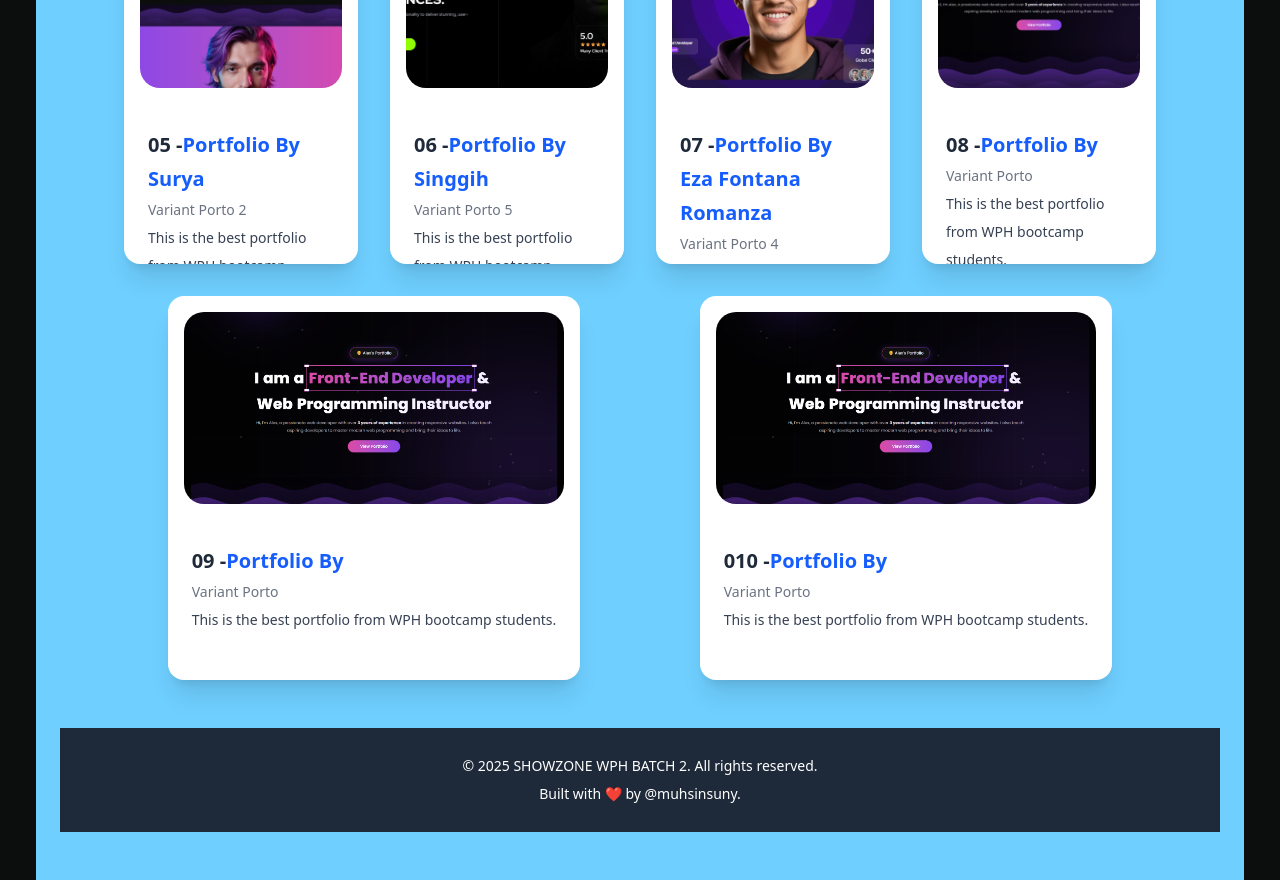
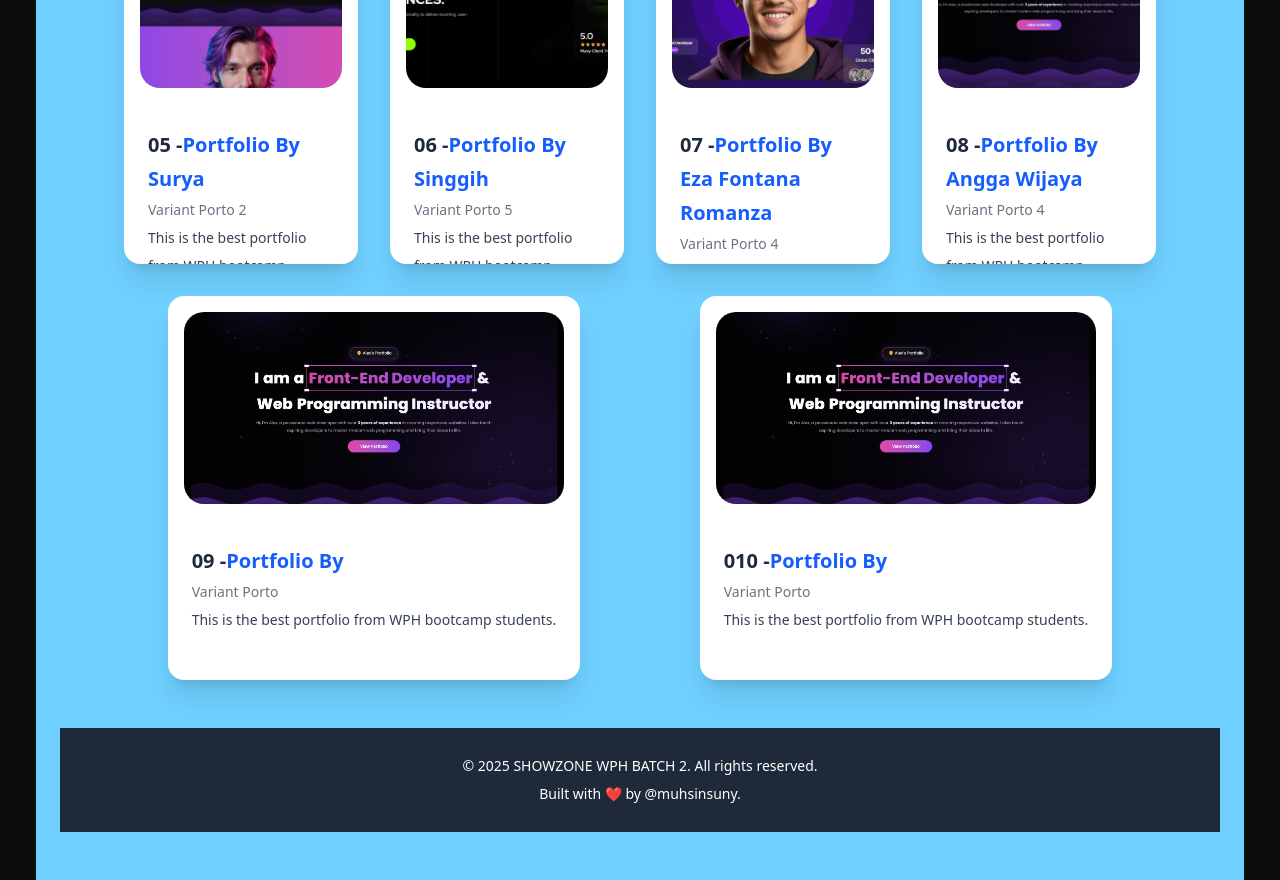
Before and after one commit to suny-saja/showzone, a Next.js app: page / in a window 1280 px wide. Shown: the part 1320-2200 px from the top of the page. Built offline with nearby package versions, Linux system fonts and the light colour scheme.

Commit message:
Update project.ts
edit no 8

```diff
--- a/src/data/project.ts
+++ b/src/data/project.ts
@@ -66,11 +66,11 @@ export const projectList = [
   },
   {
     id: 8,
-    title: 'Portfolio By',
-    subtitle: 'Variant Porto',
+    title: 'Portfolio By Angga Wijaya',
+    subtitle: 'Variant Porto 4',
     description: 'This is the best portfolio from WPH bootcamp students.',
     image: '/thumbnails/zul.png',
-    link: 'https://example.com/project-8',
+    link: 'https://https://portfolio-angga-wijaya.vercel.app/',
   },
   {
     id: 9,
```
